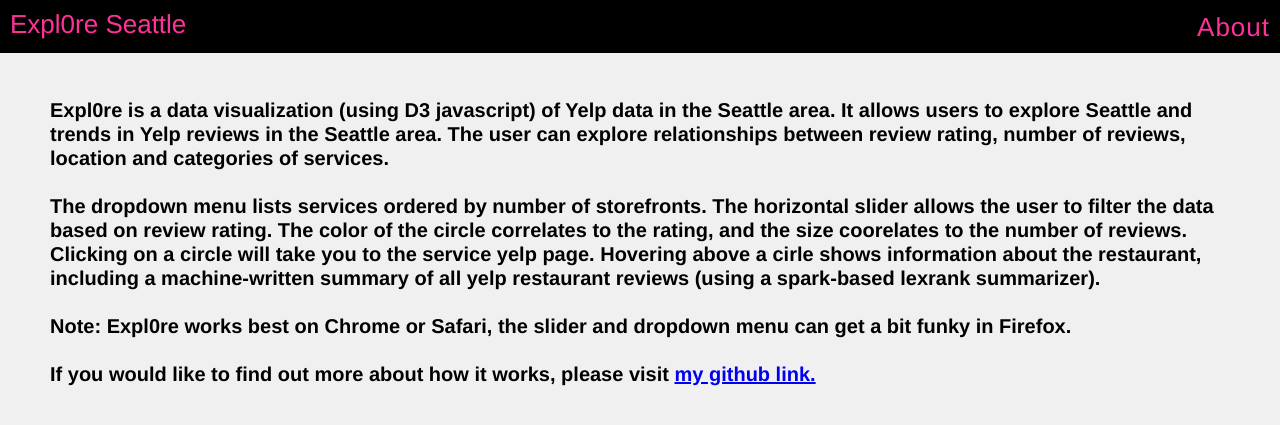
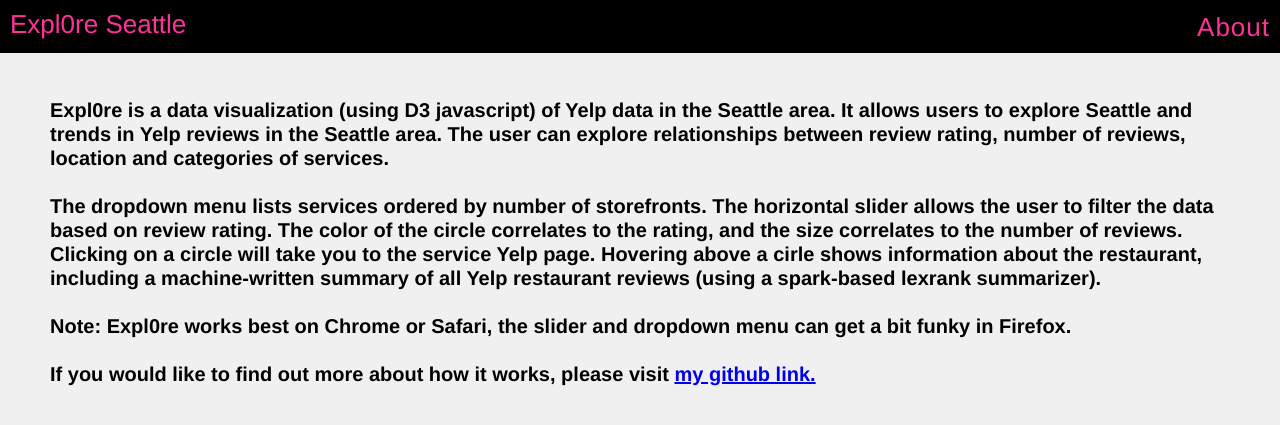
Before and after one commit to ataipale/explore_seattle, a Flask app: page /about in a window 1280 px wide. Shown: the top 425 px of the page. Run offline with Flask 2, Linux system fonts and the light colour scheme.

Commit message:
update about

```diff
--- a/templates/about.html
+++ b/templates/about.html
@@ -29,7 +29,7 @@
             <p id="instructions"><b>Expl0re is a data visualization (using D3 javascript) of Yelp data in the Seattle area. It allows users to explore Seattle and trends in Yelp reviews in the Seattle area. The user can explore relationships between review rating, number of reviews, location and categories of services.
             <br>
             <br>
-            The dropdown menu lists services ordered by number of storefronts. The horizontal slider allows the user to filter the data based on review rating. The color of the circle correlates to the rating, and the size coorelates to the number of reviews. Clicking on a circle will take you to the service yelp page. Hovering above a cirle shows information about the restaurant, including a machine-written summary of all yelp restaurant reviews (using a spark-based lexrank summarizer).
+            The dropdown menu lists services ordered by number of storefronts. The horizontal slider allows the user to filter the data based on review rating. The color of the circle correlates to the rating, and the size correlates to the number of reviews. Clicking on a circle will take you to the service Yelp page. Hovering above a cirle shows information about the restaurant, including a machine-written summary of all Yelp restaurant reviews (using a spark-based lexrank summarizer).
             <br>
             <br>
             Note: Expl0re works best on Chrome or Safari, the slider and dropdown menu can get a bit funky in Firefox.
```
